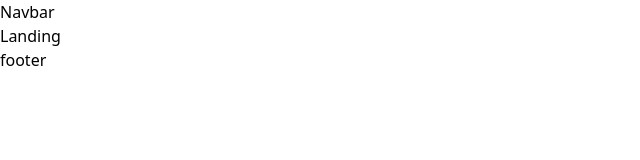
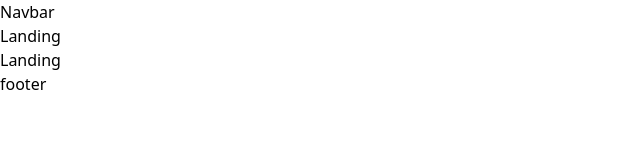
Before and after one commit to E-Library-Group-5/E-Library, a React (Vite) app: page / in a window 1280 px wide. Shown: the top 160 px of the page, without its empty margins (0-640 px from the left). Built offline with nearby package versions, Linux system fonts and the light colour scheme.

Commit message:
added a div

```diff
--- a/src/pages/Landing.jsx
+++ b/src/pages/Landing.jsx
@@ -5,6 +5,7 @@ const Landing = () => {
   return (
     <PagesLayouts>
       <div>Landing</div>
+      <div>Landing</div>
     </PagesLayouts>
   );
 };
```
